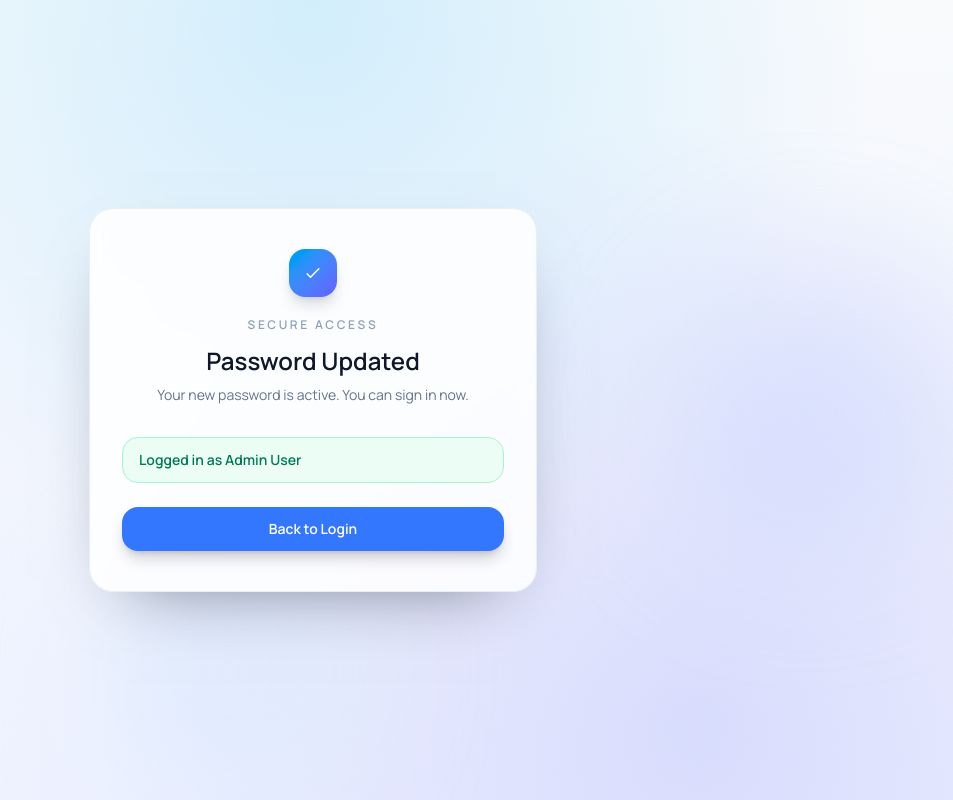
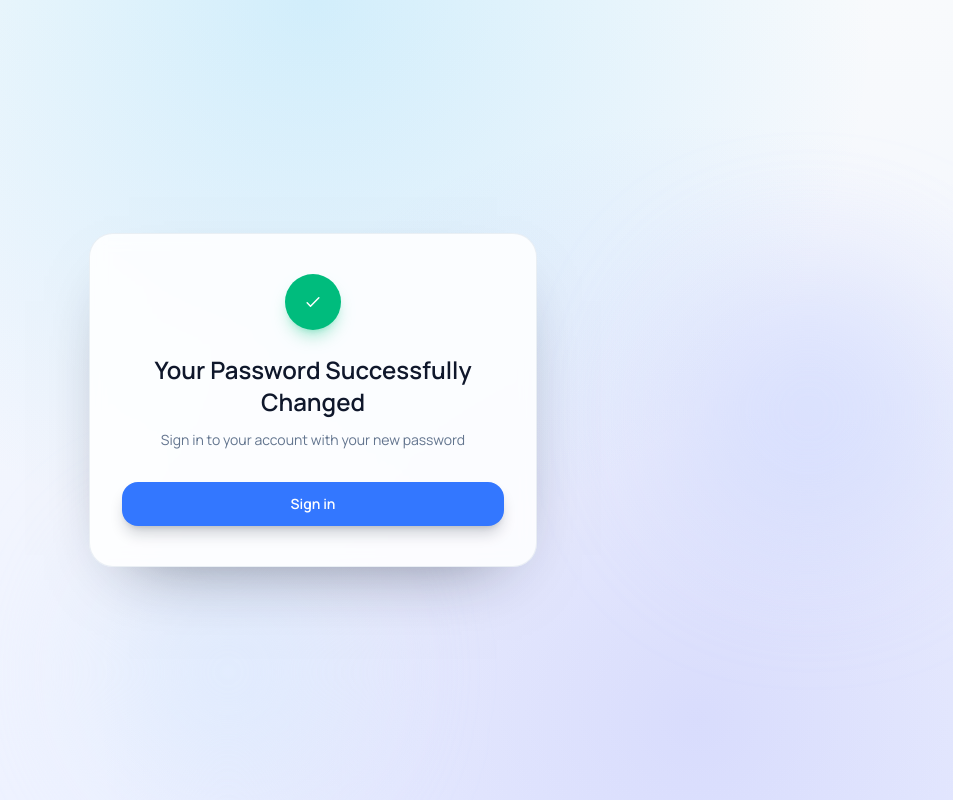
Before and after one commit to ShiponChowdhury1/group-countdown-dashboard, a Next.js app: page /success in a window 1280 px wide. Shown: the whole page, without its empty margins (327-1280 px from the left). Built offline with nearby package versions, Linux system fonts and the light colour scheme; a web font is replaced by a local one.

Commit message:
create a login page error solved

```diff
--- a/src/app/success/page.tsx
+++ b/src/app/success/page.tsx
@@ -1,30 +1,26 @@
 import Link from "next/link";
-import {
-  AuthCard,
-  AuthPage,
-  CheckIcon,
-} from "@/app/_components/auth-shell";
+import { AuthPage, CheckIcon } from "@/app/_components/auth-shell";
 
 export default function SuccessPage() {
   return (
     <AuthPage>
-      <AuthCard
-        title="Password Updated"
-        subtitle="Your new password is active. You can sign in now."
-        badgeIcon={<CheckIcon />}
-      >
-        <div className="space-y-6">
-          <div className="rounded-2xl border border-emerald-200 bg-emerald-50 px-4 py-3 text-sm font-semibold text-emerald-700">
-            Logged in as Admin User
-          </div>
-          <Link
-            href="/admin-login"
-            className="block w-full rounded-2xl bg-[#3377FF] py-3 text-center text-sm font-semibold text-white shadow-lg shadow-slate-900/20 transition hover:-translate-y-0.5 hover:bg-[#2b67e6]"
-          >
-            Back to Login
-          </Link>
+      <section className="auth-card rounded-3xl px-8 py-10 text-center backdrop-blur">
+        <div className="mx-auto flex h-14 w-14 items-center justify-center rounded-full bg-emerald-500 text-white shadow-lg shadow-emerald-500/30">
+          <CheckIcon />
         </div>
-      </AuthCard>
+        <h1 className="mt-6 text-2xl font-semibold text-slate-900">
+          Your Password Successfully Changed
+        </h1>
+        <p className="mt-3 text-sm text-slate-500">
+          Sign in to your account with your new password
+        </p>
+        <Link
+          href="/admin-login"
+          className="mt-8 block w-full rounded-2xl bg-[#3377FF] py-3 text-center text-sm font-semibold text-white shadow-lg shadow-slate-900/20 transition hover:-translate-y-0.5 hover:bg-[#2b67e6]"
+        >
+          Sign in
+        </Link>
+      </section>
     </AuthPage>
   );
 }
```
